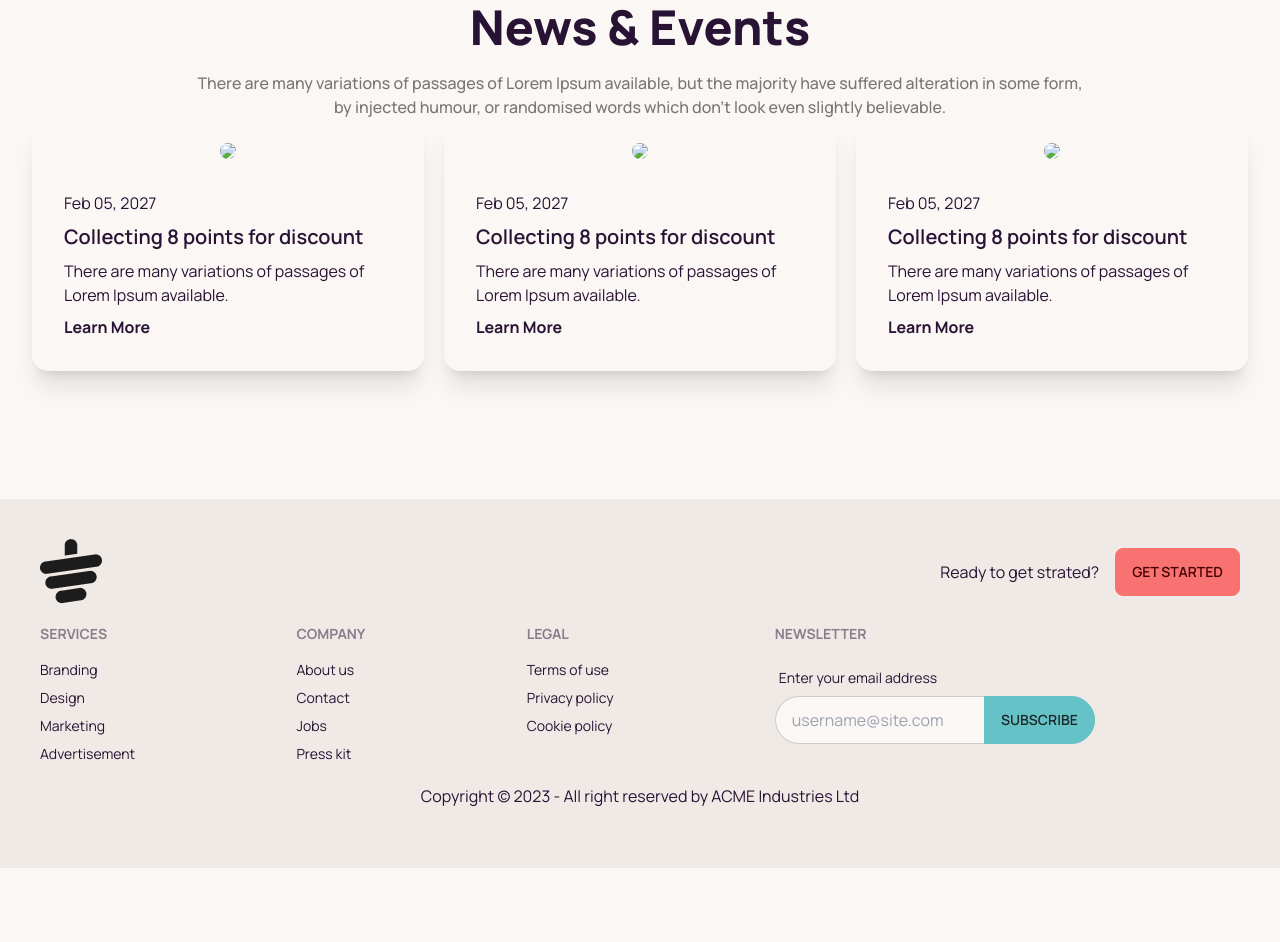
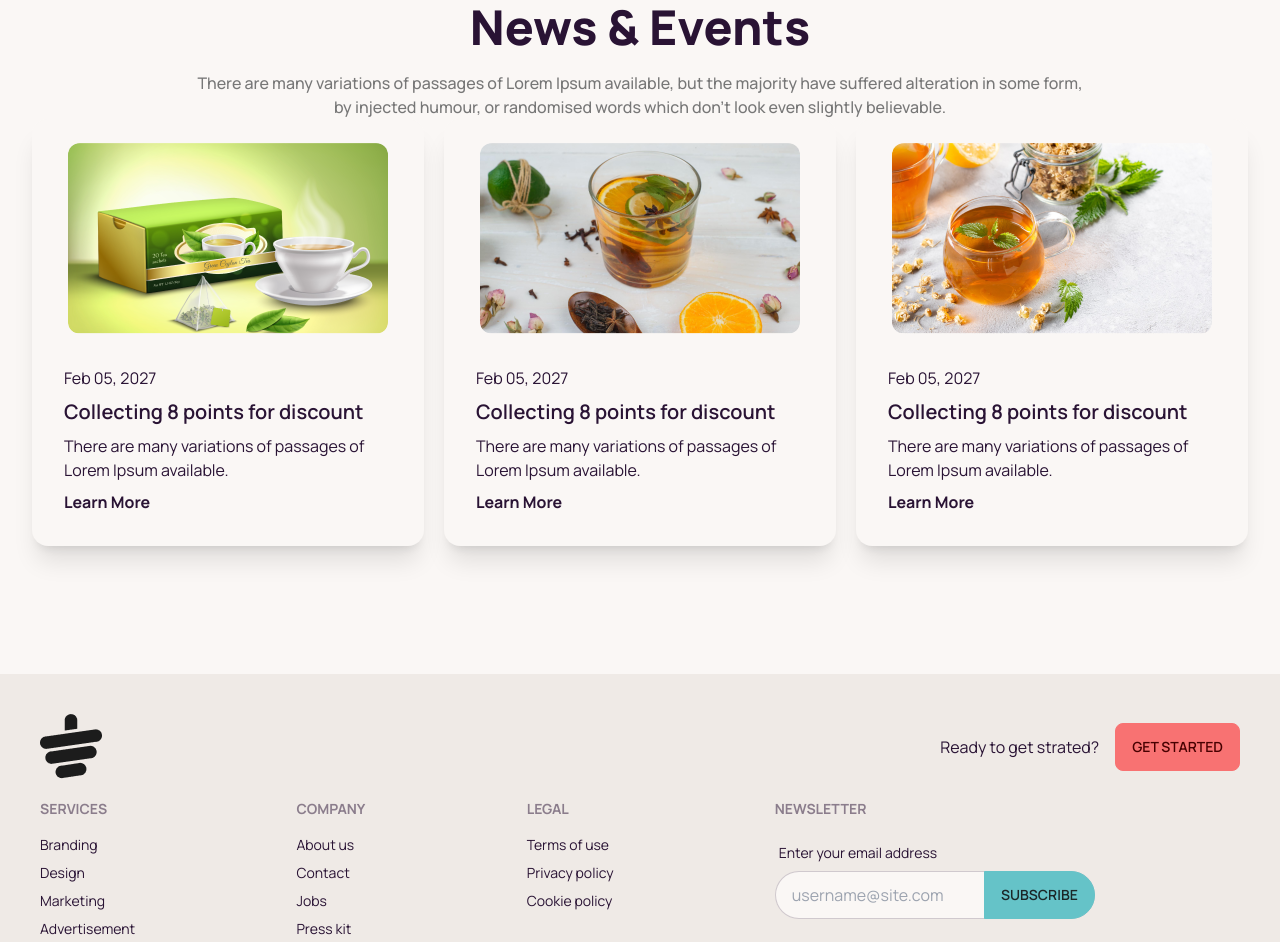
Before and after one commit to rahimsultan/tea-house-daisy-ui, a plain HTML site: page index.html in a window 1280 px wide. Shown: the part 2767-3709 px from the top of the page. Before the commit the page ends 3635 px from the top, so only its background shows below. Drawn offline with nearby package versions, Linux system fonts and the light colour scheme; the site is published under a folder, as on GitHub Pages, so addresses that start at the root find nothing.

Commit message:
fix image

```diff
--- a/index.html
+++ b/index.html
@@ -286,7 +286,7 @@
           <!-- 01 -->
           <div class="card bg-base-100 shadow-xl">
             <figure class="px-6 pt-6">
-              <img src="/images/news-1.png" class="rounded-xl" />
+              <img src="./images/news-1.png" class="rounded-xl" />
             </figure>
             <div class="card-body text-left p-8">
               <span>Feb 05, 2027</span>
@@ -300,7 +300,7 @@
           <!-- 02  -->
           <div class="card bg-base-100 shadow-xl">
             <figure class="px-6 pt-6">
-              <img src="/images/news-2.png" class="rounded-xl" />
+              <img src="./images/news-2.png" class="rounded-xl" />
             </figure>
             <div class="card-body text-left p-8">
               <span>Feb 05, 2027</span>
@@ -314,7 +314,7 @@
           <!-- 03 -->
           <div class="card bg-base-100 shadow-xl">
             <figure class="px-6 pt-6">
-              <img src="/images/news-3.png" class="rounded-xl" />
+              <img src="./images/news-3.png" class="rounded-xl" />
             </figure>
             <div class="card-body text-left p-8">
               <span>Feb 05, 2027</span>
```
